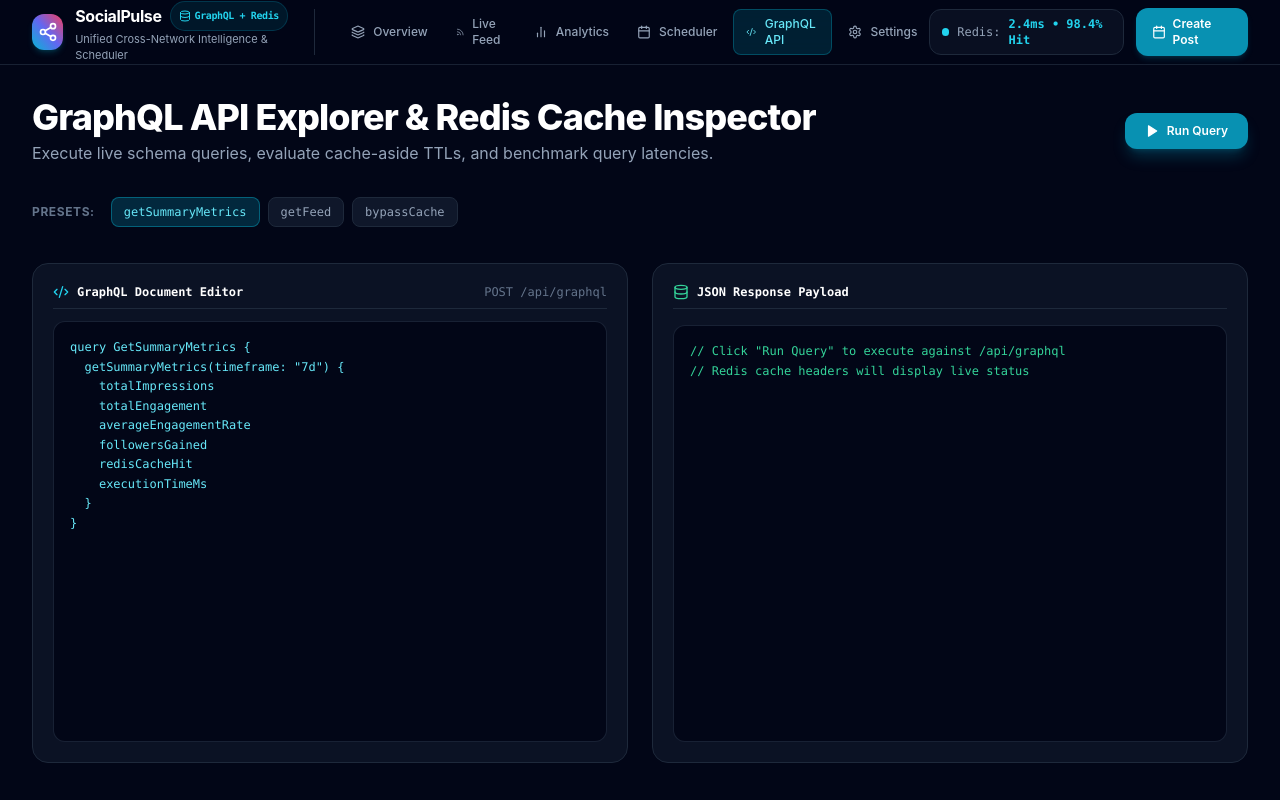
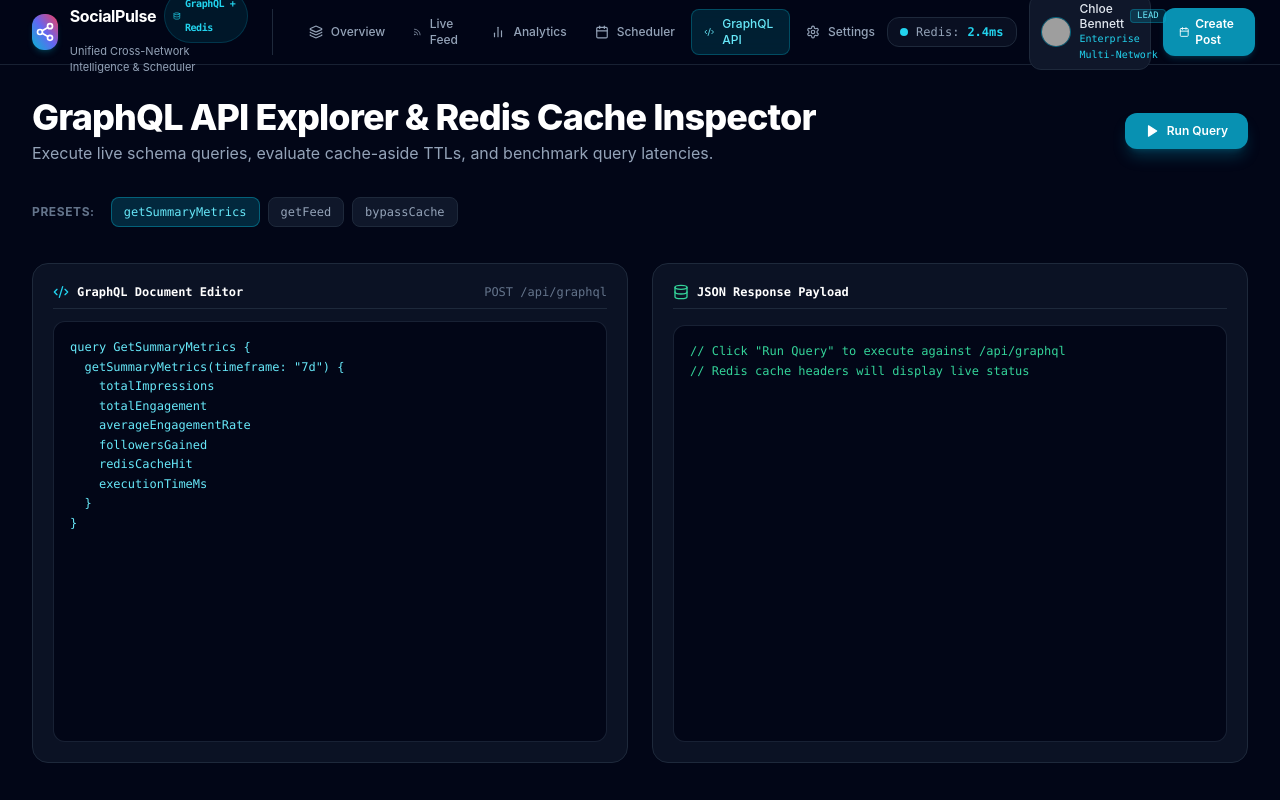
Before and after one commit to manthanank/social-media-dashboard, a Next.js app: page /graphql in a window 1280 px wide. Built offline with nearby package versions, Linux system fonts and the light colour scheme; grey boxes are pictures that could not be loaded.

Commit message:
feat(auth): implement user session layer, RBAC role switcher and interactive profile navbar

```diff
--- a/app/layout.tsx
+++ b/app/layout.tsx
@@ -1,6 +1,7 @@
 import type { Metadata } from "next";
 import { Analytics } from "@vercel/analytics/react";
 import { SpeedInsights } from "@vercel/speed-insights/next";
+import { AuthProvider } from "@/context/AuthContext";
 import "./globals.css";
 
 export const metadata: Metadata = {
@@ -62,7 +63,9 @@ export default function RootLayout({
         />
       </head>
       <body className="min-h-screen bg-slate-950 text-slate-100 antialiased selection:bg-cyan-500 selection:text-white">
-        {children}
+        <AuthProvider>
+          {children}
+        </AuthProvider>
         <Analytics />
         <SpeedInsights />
       </body>
--- a/components/SocialNavbar.tsx
+++ b/components/SocialNavbar.tsx
@@ -3,6 +3,7 @@
 import React, { useState } from "react";
 import Link from "next/link";
 import { usePathname } from "next/navigation";
+import { useAuth } from "@/context/AuthContext";
 import {
   Share2,
   Rss,
@@ -17,11 +18,18 @@ import {
   X,
   ExternalLink,
   Database,
+  User,
+  LogOut,
+  LogIn,
+  Repeat,
+  Send,
 } from "lucide-react";
 
 export function SocialNavbar() {
   const pathname = usePathname();
+  const { user, isAuthenticated, login, logout, switchRole } = useAuth();
   const [mobileMenuOpen, setMobileMenuOpen] = useState(false);
+  const [userDropdownOpen, setUserDropdownOpen] = useState(false);
 
   const navLinks = [
     { label: "Overview", href: "/", icon: Layers },
@@ -81,7 +89,95 @@ export function SocialNavbar() {
           <div className="flex items-center gap-2 px-3 py-1.5 rounded-xl border border-slate-800 bg-slate-900/60 text-xs font-mono">
             <span className="h-2 w-2 rounded-full bg-cyan-400 animate-pulse" />
             <span className="text-slate-400">Redis:</span>
-            <span className="text-cyan-400 font-bold">2.4ms • 98.4% Hit</span>
+            <span className="text-cyan-400 font-bold">2.4ms</span>
+          </div>
+
+          {/* User Session Dropdown */}
+          <div className="relative">
+            {isAuthenticated && user ? (
+              <button
+                onClick={() => setUserDropdownOpen(!userDropdownOpen)}
+                className="flex items-center gap-2.5 p-1.5 sm:px-3 sm:py-1.5 rounded-xl border border-slate-800 bg-slate-900 hover:border-slate-700 transition cursor-pointer"
+              >
+                {/* eslint-disable-next-line @next/next/no-img-element */}
+                <img
+                  src={user.avatarUrl}
+                  alt={user.name}
+                  className="w-7 h-7 rounded-full object-cover ring-1 ring-cyan-500/50"
+                />
+                <div className="hidden sm:block text-left text-xs">
+                  <div className="font-medium text-slate-200 leading-tight flex items-center gap-1.5">
+                    <span>{user.name}</span>
+                    {user.role === "Agency Director" && (
+                      <span className="px-1.5 py-0.2 rounded text-[9px] font-mono bg-cyan-500/20 text-cyan-300 border border-cyan-500/30">
+                        LEAD
+                      </span>
+                    )}
+                  </div>
+                  <div className="text-[10px] text-cyan-400 font-mono">{user.tier}</div>
+                </div>
+              </button>
+            ) : (
+              <button
+                onClick={() => login("director@omnisocial.io", "Social Director")}
+                className="flex items-center gap-1.5 px-3 py-1.5 rounded-xl bg-cyan-600 hover:bg-cyan-500 text-white text-xs font-semibold transition cursor-pointer"
+              >
+                <LogIn className="w-3.5 h-3.5" />
+                <span>Sign In</span>
+              </button>
+            )}
+
+            {/* Dropdown Menu */}
+            {userDropdownOpen && user && (
+              <div
+                className="absolute right-0 mt-2 w-64 rounded-2xl border border-slate-800 bg-slate-900/95 backdrop-blur-xl shadow-2xl p-2 z-50 animate-in fade-in slide-in-from-top-2 duration-150"
+                onMouseLeave={() => setUserDropdownOpen(false)}
+              >
+                <div className="px-3 py-2 border-b border-slate-800/80 mb-1">
+                  <div className="font-semibold text-sm text-white">{user.name}</div>
+                  <div className="text-xs text-slate-400 truncate">{user.email}</div>
+                  <div className="mt-1 flex items-center gap-1.5 text-[11px] font-mono text-cyan-400">
+                    <span className="w-1.5 h-1.5 rounded-full bg-cyan-400 animate-pulse" />
+                    <span>Role: {user.role}</span>
+                  </div>
+                </div>
+
+                <div className="space-y-0.5">
+                  <button
+                    onClick={() => {
+                      switchRole();
+                      setUserDropdownOpen(false);
+                    }}
+                    className="w-full flex items-center gap-2 px-3 py-2 text-xs text-cyan-300 hover:bg-slate-800/60 rounded-xl transition cursor-pointer"
+                  >
+                    <Repeat className="w-3.5 h-3.5 text-cyan-400" />
+                    <span>Switch to {user.role === "Agency Director" ? "Content Creator" : "Agency Director"}</span>
+                  </button>
+
+                  <Link
+                    href="/scheduler"
+                    onClick={() => setUserDropdownOpen(false)}
+                    className="flex items-center gap-2 px-3 py-2 text-xs text-slate-300 hover:bg-slate-800/60 rounded-xl transition"
+                  >
+                    <Calendar className="w-3.5 h-3.5 text-slate-400" />
+                    <span>Scheduled Queue ({user.scheduledPostsCount})</span>
+                  </Link>
+
+                  <div className="border-t border-slate-800/80 my-1" />
+
+                  <button
+                    onClick={() => {
+                      logout();
+                      setUserDropdownOpen(false);
+                    }}
+                    className="w-full flex items-center gap-2 px-3 py-2 text-xs text-rose-400 hover:bg-rose-500/10 rounded-xl transition cursor-pointer"
+                  >
+                    <LogOut className="w-3.5 h-3.5" />
+                    <span>Sign Out</span>
+                  </button>
+                </div>
+              </div>
+            )}
           </div>
 
           <Link
--- /dev/null
+++ b/context/AuthContext.tsx
@@ -0,0 +1,107 @@
+"use client";
+
+import React, { createContext, useContext, useState, useEffect } from "react";
+
+export interface UserSession {
+  id: string;
+  name: string;
+  email: string;
+  role: "Agency Director" | "Content Creator";
+  tier: string;
+  avatarUrl: string;
+  scheduledPostsCount: number;
+  connectedNetworksCount: number;
+}
+
+interface AuthContextType {
+  user: UserSession | null;
+  isAuthenticated: boolean;
+  login: (email: string, name?: string, role?: "Agency Director" | "Content Creator") => void;
+  logout: () => void;
+  switchRole: () => void;
+}
+
+const DEMO_DIRECTOR: UserSession = {
+  id: "usr_soc_881",
+  name: "Chloe Bennett",
+  email: "chloe.b@omnisocial.io",
+  role: "Agency Director",
+  tier: "Enterprise Multi-Network",
+  avatarUrl: "https://images.unsplash.com/photo-1534528741775-53994a69daeb?w=150&auto=format&fit=crop&q=80",
+  scheduledPostsCount: 18,
+  connectedNetworksCount: 5,
+};
+
+const DEMO_CREATOR: UserSession = {
+  id: "usr_soc_004",
+  name: "Liam Vance",
+  email: "liam.v@omnisocial.io",
+  role: "Content Creator",
+  tier: "Creator Pro Suite",
+  avatarUrl: "https://images.unsplash.com/photo-1507003211169-0a1dd7228f2d?w=150&auto=format&fit=crop&q=80",
+  scheduledPostsCount: 5,
+  connectedNetworksCount: 2,
+};
+
+const AuthContext = createContext<AuthContextType>({
+  user: null,
+  isAuthenticated: false,
+  login: () => {},
+  logout: () => {},
+  switchRole: () => {},
+});
+
+export function AuthProvider({ children }: { children: React.ReactNode }) {
+  const [user, setUser] = useState<UserSession | null>(null);
+
+  useEffect(() => {
+    const saved = localStorage.getItem("omnisocial_auth_session");
+    if (saved) {
+      try {
+        setUser(JSON.parse(saved));
+      } catch {
+        setUser(DEMO_DIRECTOR);
+      }
+    } else {
+      setUser(DEMO_DIRECTOR);
+    }
+  }, []);
+
+  const login = (email: string, name?: string, role: "Agency Director" | "Content Creator" = "Agency Director") => {
+    const newUser: UserSession = {
+      id: `usr_${Date.now()}`,
+      name: name || email.split("@")[0],
+      email,
+      role,
+      tier: role === "Agency Director" ? "Enterprise Multi-Network" : "Creator Starter",
+      avatarUrl: DEMO_DIRECTOR.avatarUrl,
+      scheduledPostsCount: 2,
+      connectedNetworksCount: 1,
+    };
+    setUser(newUser);
+    localStorage.setItem("omnisocial_auth_session", JSON.stringify(newUser));
+  };
+
+  const logout = () => {
+    setUser(null);
+    localStorage.removeItem("omnisocial_auth_session");
+  };
+
+  const switchRole = () => {
+    setUser((prev) => {
+      const next = prev?.role === "Content Creator" ? DEMO_DIRECTOR : DEMO_CREATOR;
+      localStorage.setItem("omnisocial_auth_session", JSON.stringify(next));
+      return next;
+    });
+  };
+
+  return (
+    <AuthContext.Provider value={{ user, isAuthenticated: !!user, login, logout, switchRole }}>
+      {children}
+    </AuthContext.Provider>
+  );
+}
+
+export function useAuth() {
+  return useContext(AuthContext);
+}
```
